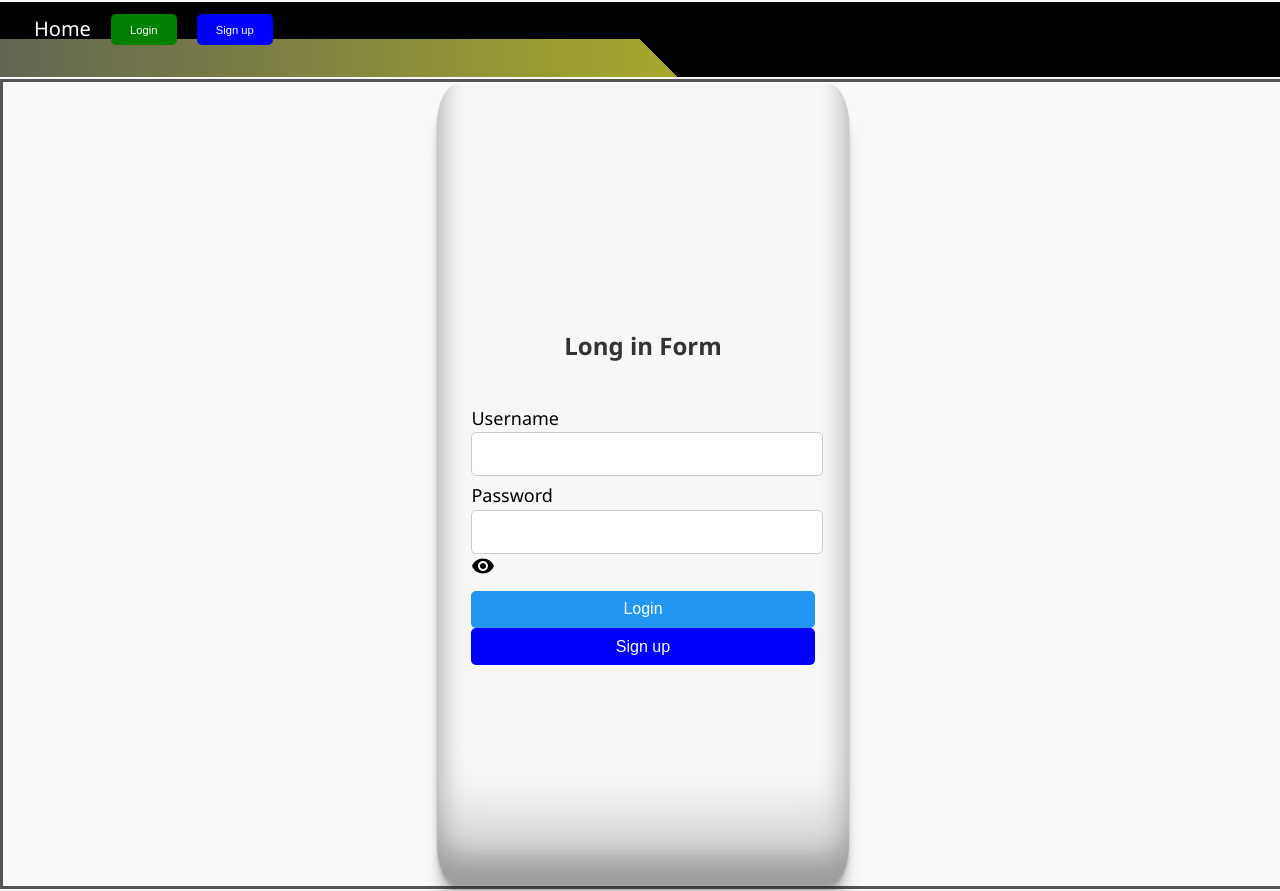
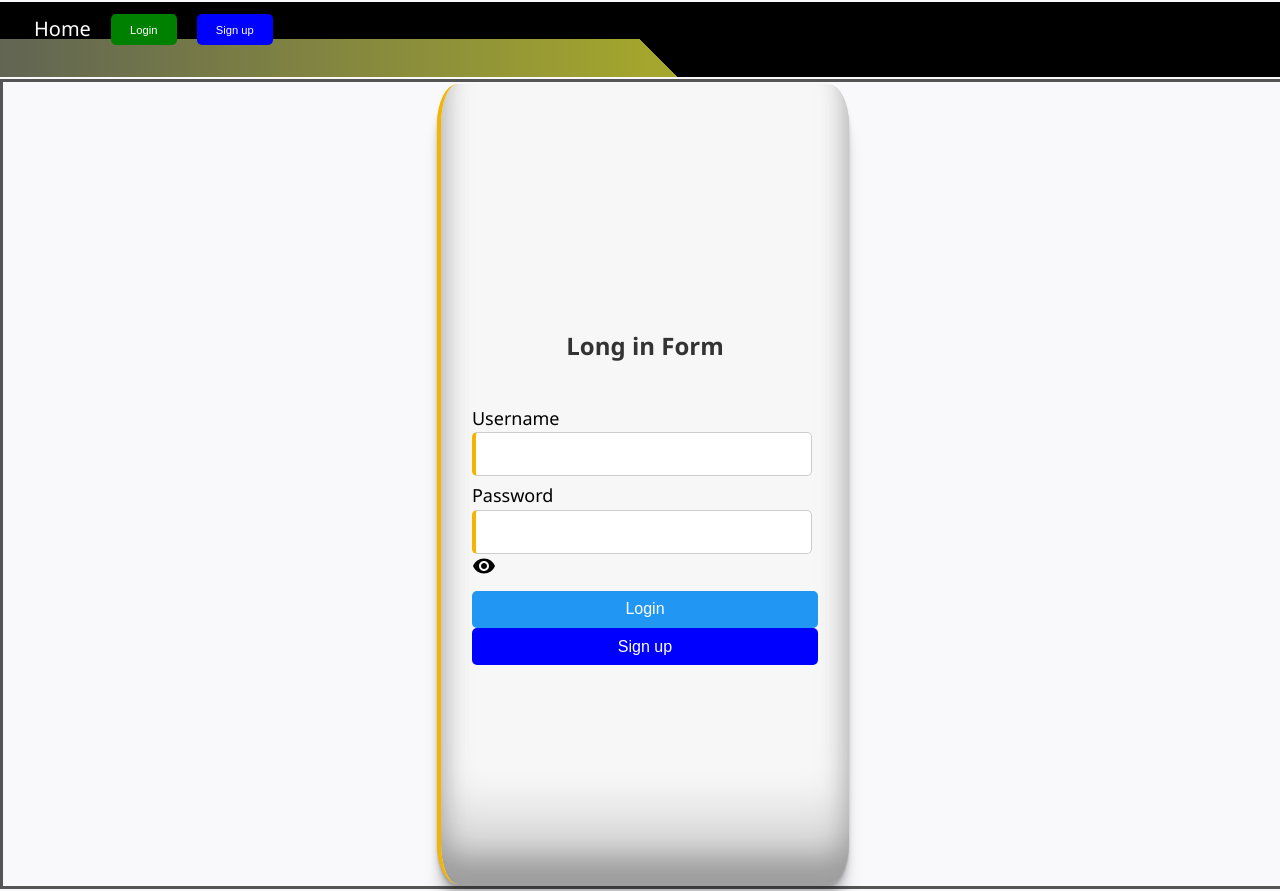
Before and after one commit to khmdagal/pwa-my-spelling-app, a React (Create React App) app: page /login in a window 1280 px wide. Built offline with nearby package versions, Linux system fonts and the light colour scheme.

Commit message:
Add left border

```diff
--- a/src/css/LogInAndSingUp.module.css
+++ b/src/css/LogInAndSingUp.module.css
@@ -16,6 +16,7 @@
   padding: 20px;
   box-sizing: border-box;
   border-radius: 5%;
+  border-left: var(--nice-left-border);
   background-color: #f7f7f7;
   box-shadow: rgba(0, 0, 0, 0.17) 0px -23px 25px 0px inset, rgba(0, 0, 0, 0.15) 0px -36px 30px 0px inset, rgba(0, 0, 0, 0.1) 0px -79px 40px 0px inset, rgba(0, 0, 0, 0.06) 0px 2px 1px, rgba(0, 0, 0, 0.09) 0px 4px 2px, rgba(0, 0, 0, 0.09) 0px 8px 4px, rgba(0, 0, 0, 0.09) 0px 16px 8px, rgba(0, 0, 0, 0.09) 0px 32px 16px;
 }
@@ -46,12 +47,13 @@
 }
 
 .inputDive input {
-  width: 95%;
+  width: 90%;
   padding: 12px;
   font-size: 16px;
   border: 1px solid #ccc;
   border-radius: 5px;
   background-color: #fff;
+  border-left: var(--nice-left-border);
 }
 
 
```
